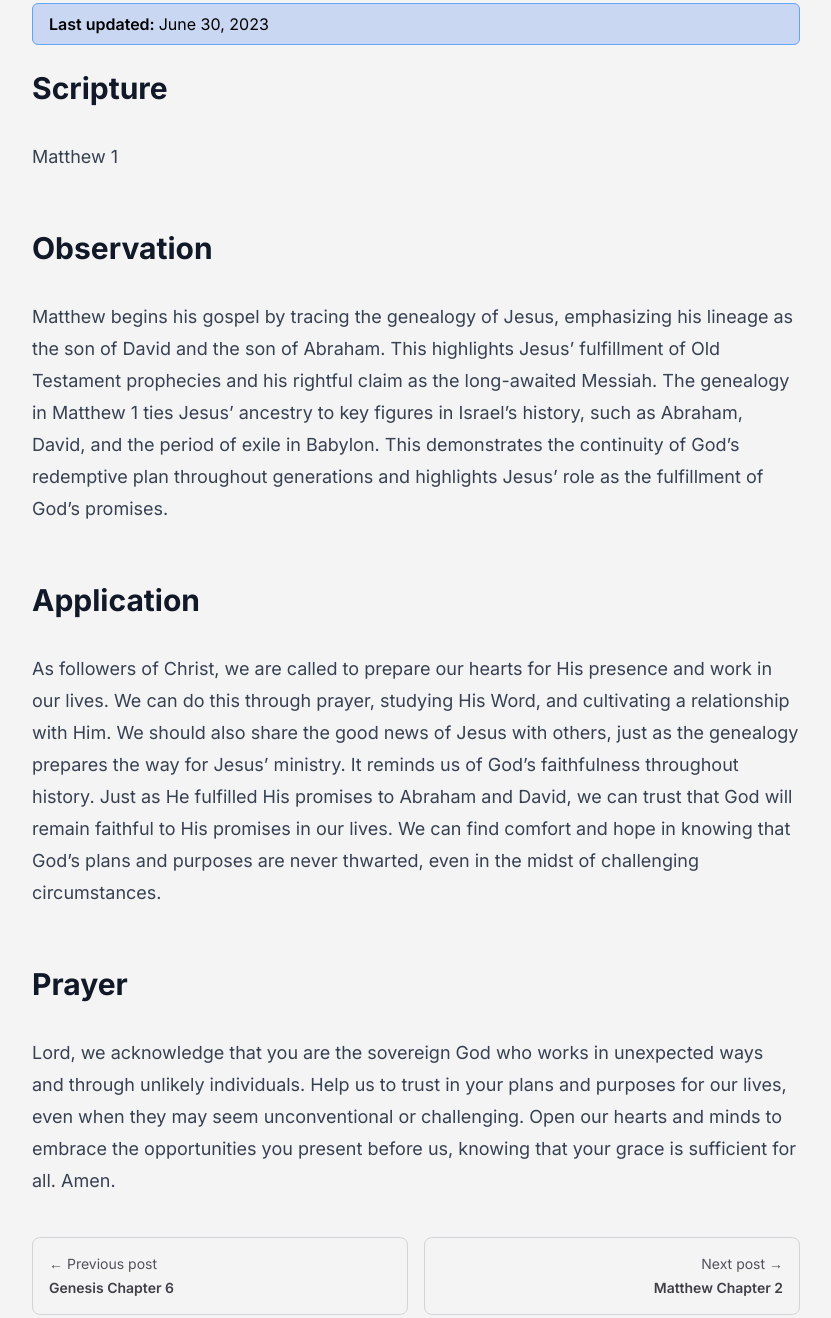
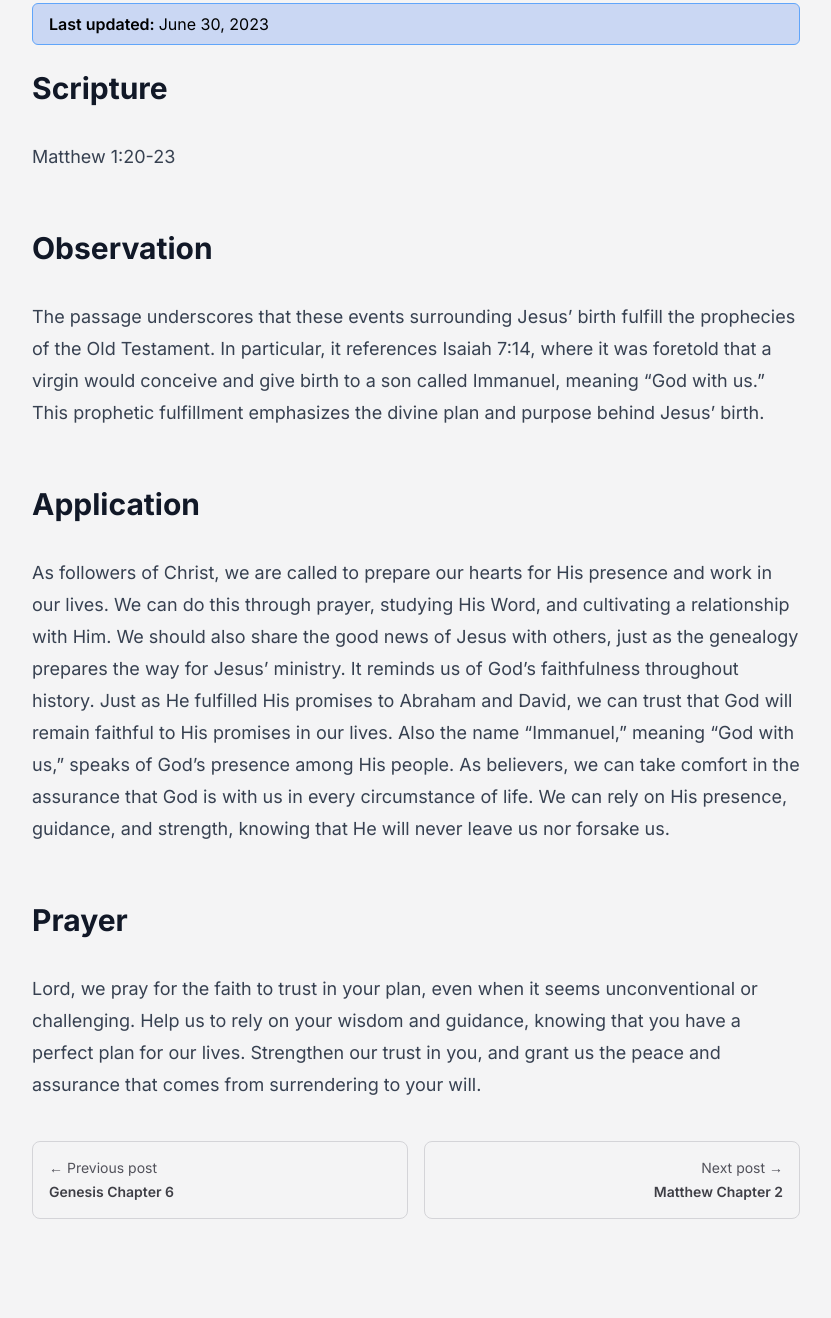
Before and after one commit to XorEaxDaBoss/devomy, an Astro site: page /blog/matthew1 in a window 1280 px wide. Shown: the part 789-2107 px from the top of the page, without its empty margins (224-1055 px from the left). After the commit the page ends 2048 px from the top, so only its background shows below. Built offline with nearby package versions, Linux system fonts and the light colour scheme; Astro itself is replaced by a stand-in of ours.

Commit message:
"new again"

```diff
--- a/src/content/blog/matthew1.md
+++ b/src/content/blog/matthew1.md
@@ -9,16 +9,16 @@ heroAlt: "The logo of Astro and Tailwind CSS"
 
 ## Scripture
 
-Matthew 1
+Matthew 1:20-23
 
 ## Observation
 
-Matthew begins his gospel by tracing the genealogy of Jesus, emphasizing his lineage as the son of David and the son of Abraham. This highlights Jesus' fulfillment of Old Testament prophecies and his rightful claim as the long-awaited Messiah. The genealogy in Matthew 1 ties Jesus' ancestry to key figures in Israel's history, such as Abraham, David, and the period of exile in Babylon. This demonstrates the continuity of God's redemptive plan throughout generations and highlights Jesus' role as the fulfillment of God's promises.
+The passage underscores that these events surrounding Jesus' birth fulfill the prophecies of the Old Testament. In particular, it references Isaiah 7:14, where it was foretold that a virgin would conceive and give birth to a son called Immanuel, meaning "God with us." This prophetic fulfillment emphasizes the divine plan and purpose behind Jesus' birth.
 
 ## Application
 
-As followers of Christ, we are called to prepare our hearts for His presence and work in our lives. We can do this through prayer, studying His Word, and cultivating a relationship with Him. We should also share the good news of Jesus with others, just as the genealogy prepares the way for Jesus' ministry. It reminds us of God's faithfulness throughout history. Just as He fulfilled His promises to Abraham and David, we can trust that God will remain faithful to His promises in our lives. We can find comfort and hope in knowing that God's plans and purposes are never thwarted, even in the midst of challenging circumstances.
+As followers of Christ, we are called to prepare our hearts for His presence and work in our lives. We can do this through prayer, studying His Word, and cultivating a relationship with Him. We should also share the good news of Jesus with others, just as the genealogy prepares the way for Jesus' ministry. It reminds us of God's faithfulness throughout history. Just as He fulfilled His promises to Abraham and David, we can trust that God will remain faithful to His promises in our lives. Also the name "Immanuel," meaning "God with us," speaks of God's presence among His people. As believers, we can take comfort in the assurance that God is with us in every circumstance of life. We can rely on His presence, guidance, and strength, knowing that He will never leave us nor forsake us.
 
 ## Prayer
 
-Lord, we acknowledge that you are the sovereign God who works in unexpected ways and through unlikely individuals. Help us to trust in your plans and purposes for our lives, even when they may seem unconventional or challenging. Open our hearts and minds to embrace the opportunities you present before us, knowing that your grace is sufficient for all. Amen.
+Lord, we pray for the faith to trust in your plan, even when it seems unconventional or challenging. Help us to rely on your wisdom and guidance, knowing that you have a perfect plan for our lives. Strengthen our trust in you, and grant us the peace and assurance that comes from surrendering to your will.
```
Also changed, not shown: public/favicon.svg, 1 other file.
